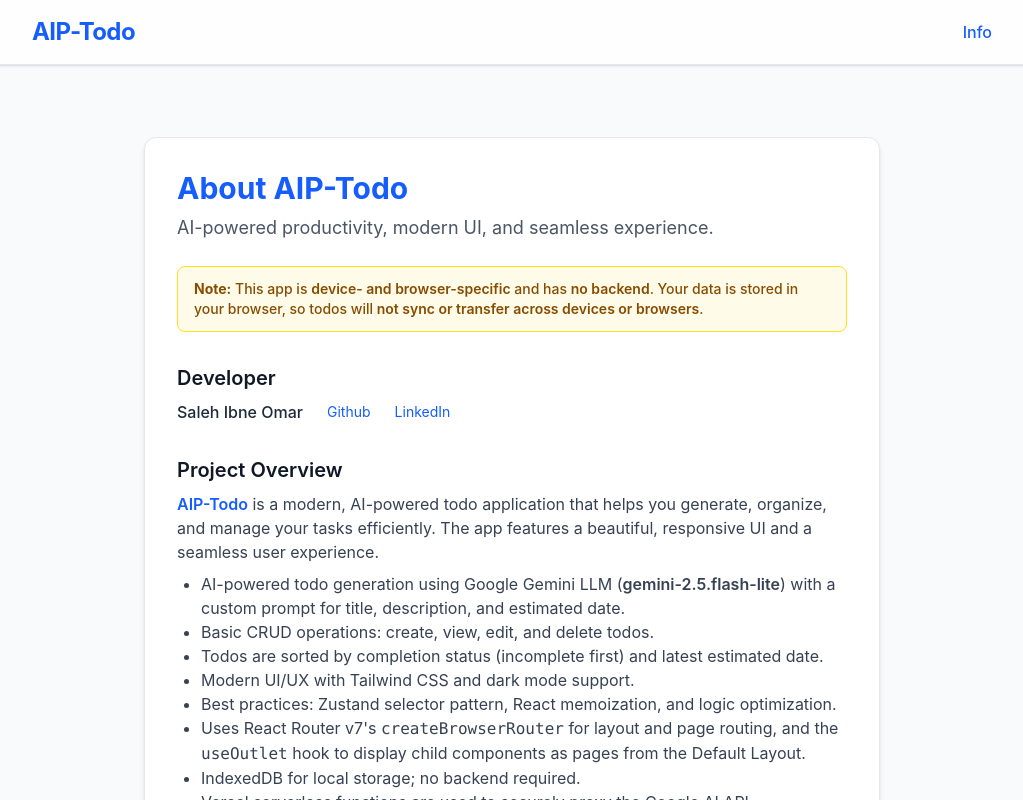
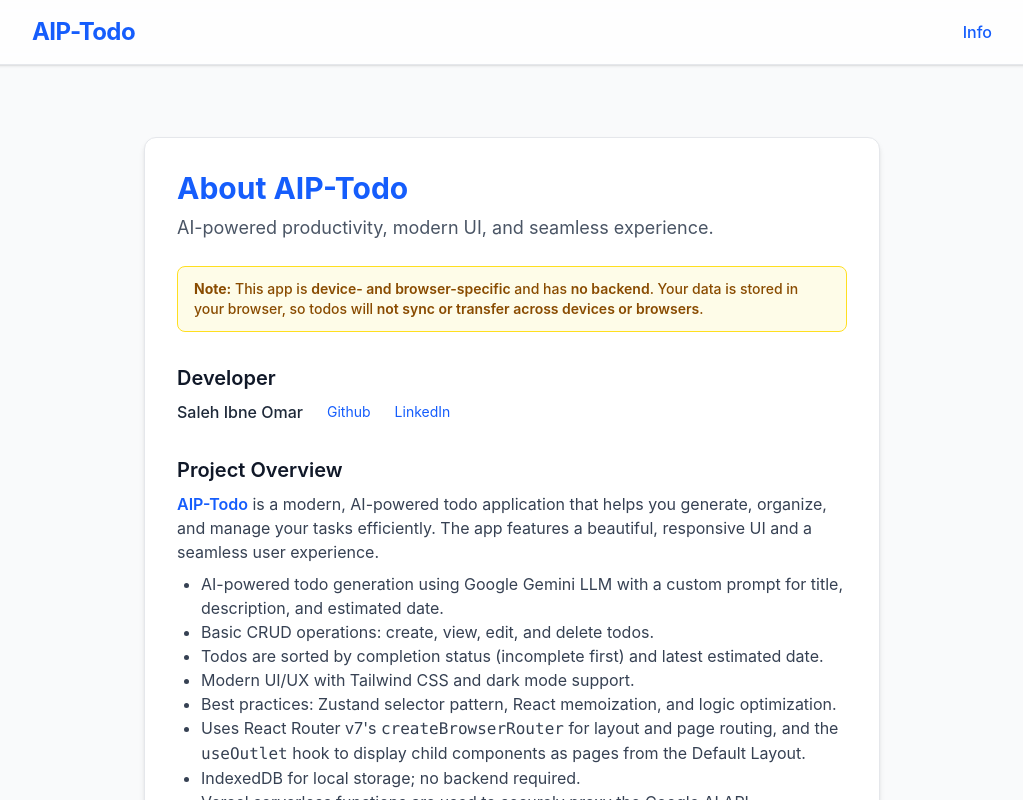
Before and after one commit to salehibneomar/ai-powered-reactjs-todo, a React (Vite) app: page /info in a window 1280 px wide. Shown: the top 800 px of the page, without its empty margins (128-1151 px from the left). Built offline with nearby package versions, Linux system fonts and the light colour scheme.

Commit message:
chore: removed the LLM version

```diff
--- a/src/pages/AboutPage.jsx
+++ b/src/pages/AboutPage.jsx
@@ -64,11 +64,8 @@ const AboutPage = () => {
 					</p>
 					<ul className="list-disc pl-6 text-gray-700 dark:text-gray-300 mb-2">
 						<li>
-							AI-powered todo generation using Google Gemini LLM (
-							<span className="font-semibold">
-								gemini-2.5.flash-lite
-							</span>
-							) with a custom prompt for title, description, and
+							AI-powered todo generation using Google Gemini LLM
+							with a custom prompt for title, description, and
 							estimated date.
 						</li>
 						<li>
```
